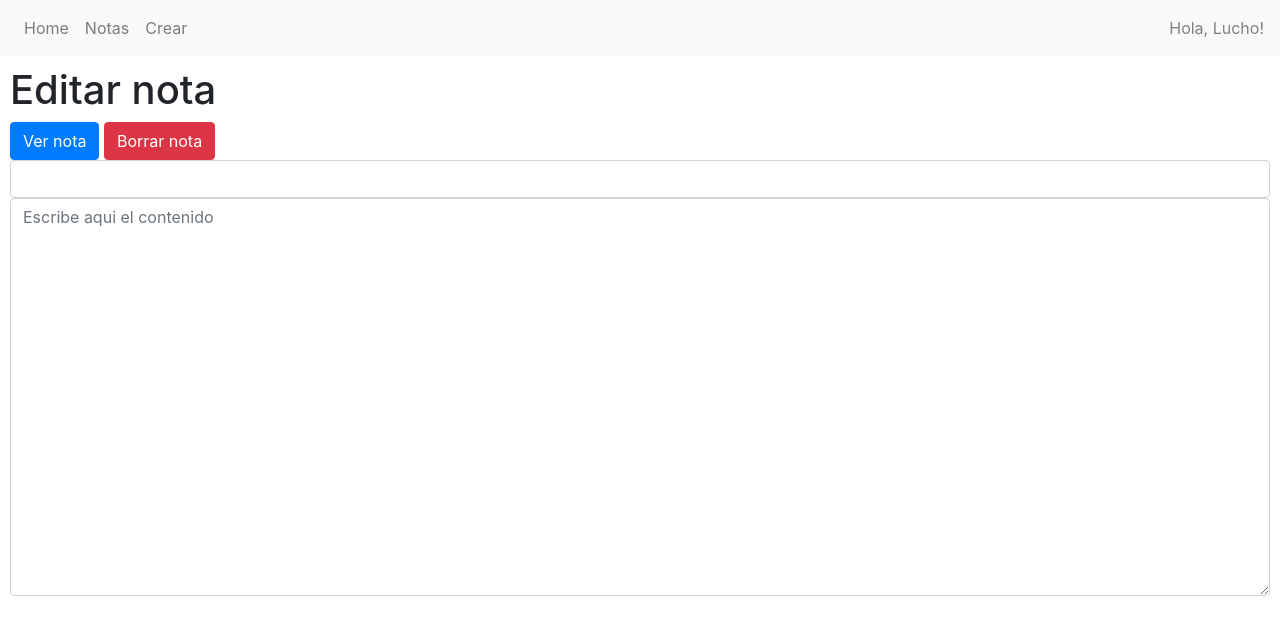
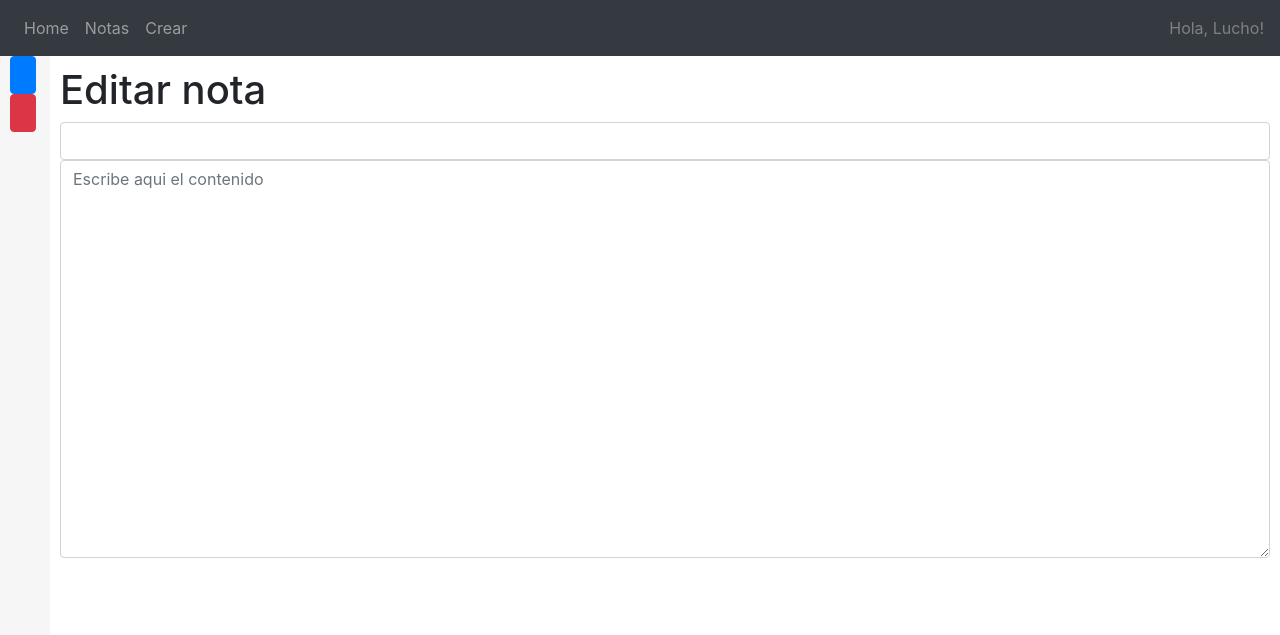
Before and after one commit to MrHelios/Alfablue, a Flask app: page /notas/editar/1 in a window 1280 px wide. Shown: the top 635 px of the page. Run offline with Flask 2, Linux system fonts and the light colour scheme; data that the repository does not hold is empty; some libraries are stand-ins or nearby versions.

Commit message:
Se agrego barra vertical + se volvio a la barra de navegacion oscura

```diff
--- a/static/hola.css
+++ b/static/hola.css
@@ -106,5 +106,31 @@ a {
 }
 
 .contenedor-login {
-    margin: 10px;
+    margin-left: 60px;
+    margin-right: 10px;
+    margin-top: 10px;
 }
+
+.row{
+    margin-left:0px;
+    margin-right:0px;
+}
+
+#wrapper {
+    padding-left: 70px;
+    transition: all .4s ease 0s;
+    height: 100%
+}
+
+#sidebar-wrapper {
+    width: 50px;
+    background: #f6f6f6;
+    position: fixed;
+    height: 100%;
+    z-index: 10000;
+}
+
+.ul-editar {
+    padding-left: 10px;
+    list-style-type: none;
+}
--- a/templates/layout.html
+++ b/templates/layout.html
@@ -8,7 +8,7 @@
         {% endblock %}
     </head>
     <body>
-        <nav class="navbar navbar-light navbar-expand-md bg-light">
+        <nav class="navbar navbar-dark navbar-expand-md bg-dark">
             <ul class="navbar-nav mr-auto">
                 <li class="nav-item"><a class="nav-link" href="{{url_for('hola')}}">Home</a></li>
                 <li class="nav-item"><a class="nav-link" href="{{url_for('notas_page.hola')}}">Notas</a></li>
--- a/templates/notaeditar.html
+++ b/templates/notaeditar.html
@@ -3,14 +3,24 @@
     <link rel="stylesheet" href="{{url_for('static', filename='hola.css')}}">
 {% endblock %}
 {% block body %}
+    <div id="sidebar-wrapper">
+        <ul class="ul-editar">
+          <li class="">
+              <a href="{{url_for('notas_imagenes_page.nota_imagen', nota_id=notas_id)}}">
+                  <input class="btn btn-primary" type="submit" value="">
+              </a>
+          </li>
+          <li class="">
+              <a href="{{url_for('notas_page.notaBorrar',notas_id=notas_id)}}">
+                  <input class="btn btn-danger" type="submit" value="">
+              </a>
+          </li>
+        </ul>
+    </div>
+
     <div class="contenedor-login">
         <h1>Editar nota</h1>
-        <a href="{{url_for('notas_imagenes_page.nota_imagen', nota_id=notas_id)}}">
-            <button class="btn btn-primary" type="button">Ver nota</button>
-        </a>
-        <a href="{{url_for('notas_page.notaBorrar',notas_id=notas_id)}}">
-            <input class="btn btn-danger" type="submit" value="Borrar nota">
-        </a>
+
         <div class="form-signin">
             <input id="titulo-nota" class="form-control" type="text" name="titulo" value="{{nota[1]}}">
             <textarea id="contenido-nota" class="form-control" name="contenido" rows="16" placeholder="Escribe aqui el contenido">{{nota[2]}}</textarea>
```
